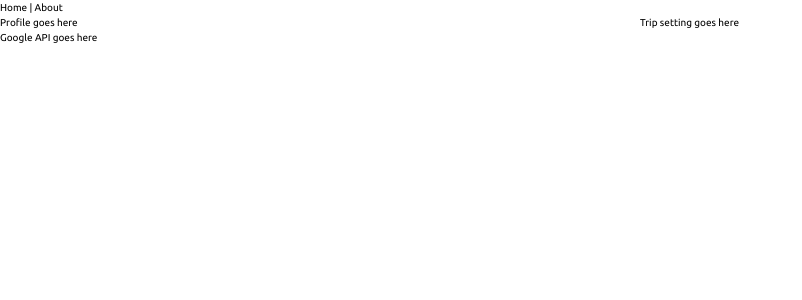
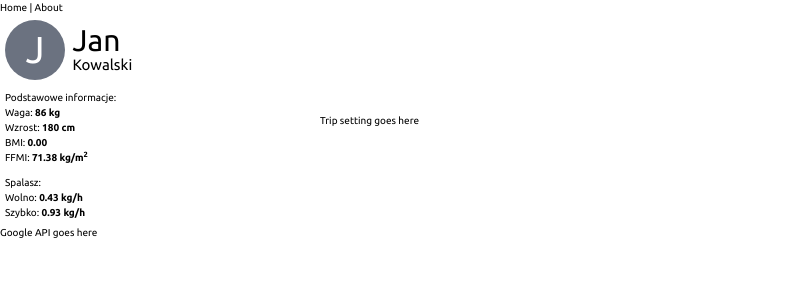
Before and after one commit to KrolMateusz/praktyki1, a Vue app: page / in a window 1280 px wide. Shown: the top 300 px of the page, without its empty margins (0-802 px from the left). Built offline with nearby package versions, Linux system fonts and the light colour scheme.

Commit message:
Fixed avatar and grid in Home, edited styles, props calling with refs

```diff
--- a/src/components/HelloWorld.vue
+++ b/src/components/HelloWorld.vue
@@ -108,26 +108,13 @@
       </li>
     </ul>
   </div>
-  <Profile :name="name" :surname="surname" :weight="weight" :height="height" />
 </template>
 
 <script>
-import Profile from "./common/Profile.vue";
-import { ref } from "vue";
-
 export default {
-  components: { Profile },
   name: "HelloWorld",
   props: {
     msg: String,
-  },
-  setup() {
-    const name = ref("Michał");
-    const surname = ref("Kowalski");
-    const weight = ref(86);
-    const height = ref(180);
-
-    return { name, surname, weight, height };
   },
 };
 </script>
--- a/src/components/common/Profile.vue
+++ b/src/components/common/Profile.vue
@@ -1,7 +1,7 @@
 <template>
   <div class="max-w-sm">
     <div class="flex w-full p-2">
-      <div class="group relative w-1/4">
+      <div class="group relative">
         <p
           class="
             w-24
@@ -23,11 +23,11 @@
           class="group-hover:opacity-50"
         />
       </div>
-      <div class="flex flex-col justify-center w-3/4 ml-3">
-        <p class="font-medium text-5xl break-words">
+      <div class="flex flex-col justify-center ml-3">
+        <p class="font-medium text-5xl break-all">
           {{ name }}
         </p>
-        <p class="text-2xl">{{ surname }}</p>
+        <p class="text-2xl break-all">{{ surname }}</p>
       </div>
     </div>
     <div class="flex flex-col p-2">
@@ -90,6 +90,9 @@ export default {
       required: true,
     },
   },
+  extend: {
+    wordBreak: ["hover", "focus"],
+  },
   setup(props) {
     const getName = computed(() => props.name.capitalize);
     const getBMI = computed(() =>
--- a/src/components/home/Home.vue
+++ b/src/components/home/Home.vue
@@ -1,7 +1,13 @@
 <template>
   <div class="container">
-    <div class="grid grid-cols-2 items-center">
-      <div>Profile goes here</div>
+    <div class="grid grid-cols-12 items-center">
+      <Profile
+        class="col-span-3"
+        :name="name"
+        :surname="surname"
+        :weight="weight"
+        :height="height"
+      />
       <div>Trip setting goes here</div>
     </div>
     <GoogleMaps />
@@ -11,11 +17,22 @@
 <script>
 // @ is an alias to /src
 import GoogleMaps from "../googleMaps/GoogleMaps.vue";
+import Profile from "../common/Profile.vue";
+import { ref } from "vue";
 
 export default {
   name: "Home",
   components: {
     GoogleMaps,
+    Profile,
+  },
+  setup() {
+    const name = ref("Jan");
+    const surname = ref("Kowalski");
+    const weight = ref(86);
+    const height = ref(180);
+
+    return { name, surname, weight, height };
   },
 };
 </script>
```
